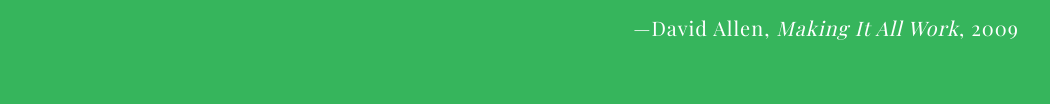
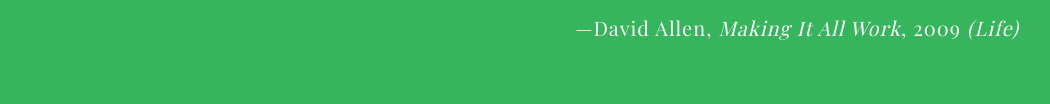
Before and after one commit to debs-obrien/FullStack_JavaScript_Project1_Quote-Generator, a plain HTML site: page index.html in a window 1280 px wide. Shown: the part 304-408 px from the top of the page, without its empty margins (53-1103 px from the left). Drawn offline with nearby package versions, Linux system fonts and the light colour scheme; a web font is replaced by a local one.

Commit message:
add tag to html

```diff
--- a/index.html
+++ b/index.html
@@ -11,7 +11,7 @@
 <div class="container">
   <div id="quote-box">
     <p class="quote">You can do anything but not everything</p>
-    <p class="source">David Allen<span class="citation">Making It All Work</span><span class="year">2009</span></p>
+    <p class="source">David Allen<span class="citation">Making It All Work</span><span class="year">2009</span><span class="tag">Life</span></p>
   </div>
   <button id="loadQuote">Show another quote</button>
 </div>
```
